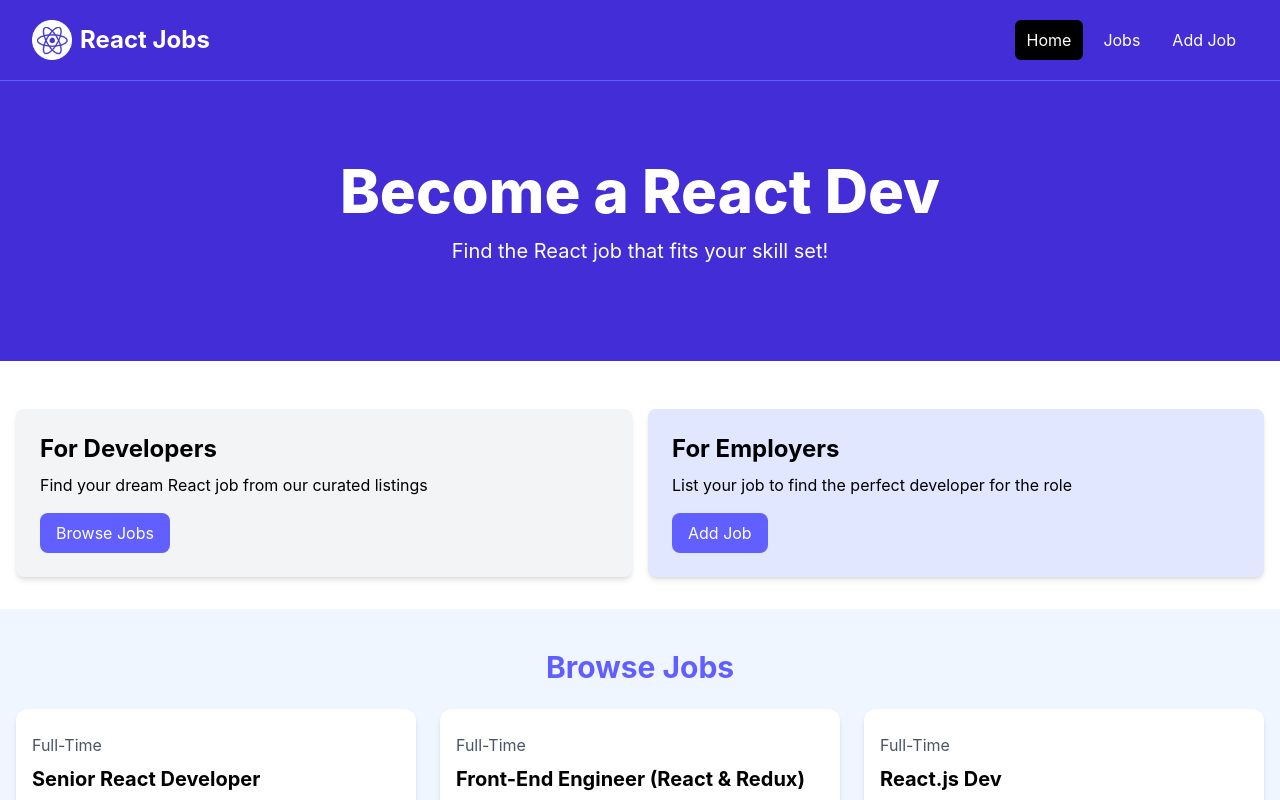
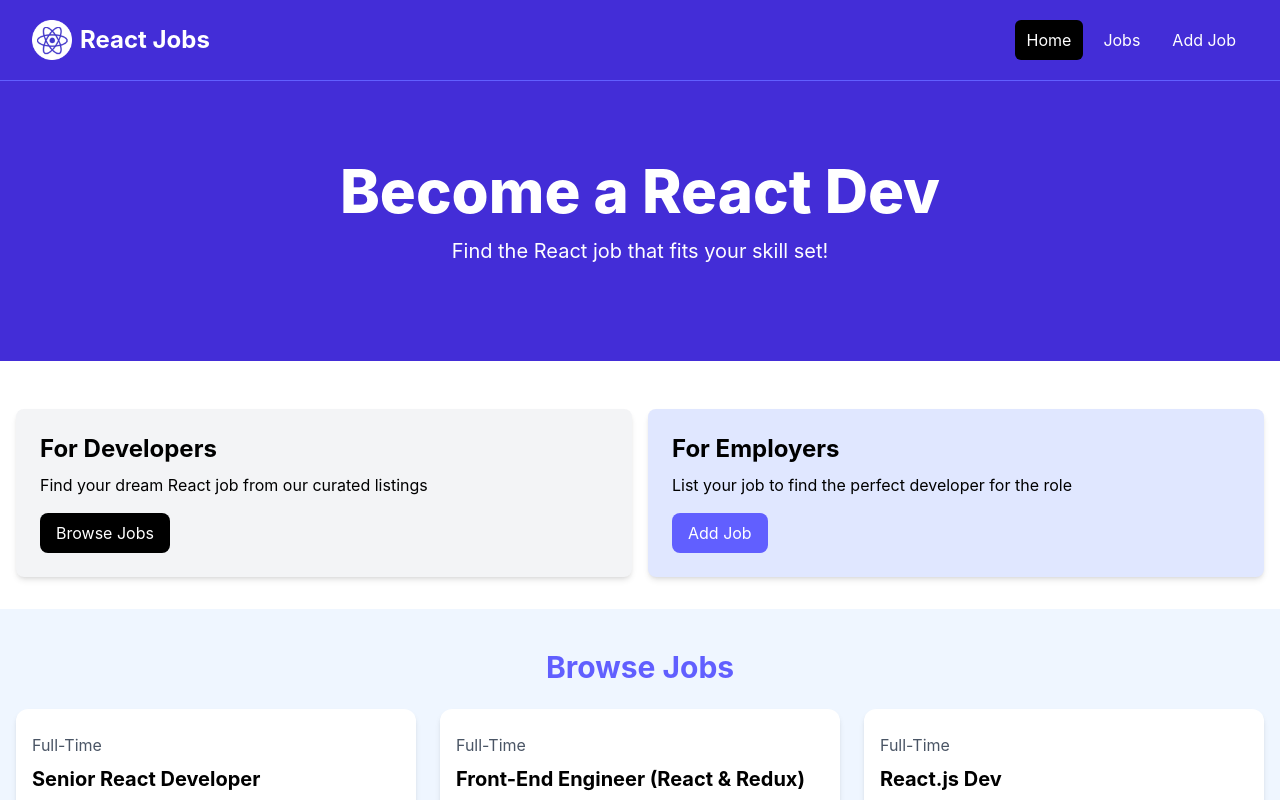
Before and after one commit to mmpaxlearn/react-crash-2024, a React (Vite) app: page / in a window 1280 px wide. Shown: the top 800 px of the page. Built offline with nearby package versions, Linux system fonts and the light colour scheme.

Commit message:
Use Link instead of a-tag.

```diff
--- a/src/components/HomeCards.jsx
+++ b/src/components/HomeCards.jsx
@@ -13,7 +13,7 @@
             </p>
             <Link
               to="/jobs"
-              className="inline-block bg-indigo-500 text-white rounded-lg px-4 py-2 hover:bg-indigo-600"
+              className="inline-block bg-black text-white rounded-lg px-4 py-2 hover:bg-indigo-600"
             >
               Browse Jobs
             </Link>
--- a/src/components/ViewAllJobs.jsx
+++ b/src/components/ViewAllJobs.jsx
@@ -1,14 +1,14 @@
-
+import { Link } from 'react-router-dom';
 
 const ViewAllJobs = () => {
   return (
     <section className="m-auto max-w-lg my-10 px-6">
-      <a
-        href="/jobs"
+      <Link
+        to="/jobs"
         className="block bg-black text-white text-center py-4 px-6 rounded-xl hover:bg-gray-700"
       >
         View All Jobs
-      </a>
+      </Link>
     </section>
   );
 };
```
